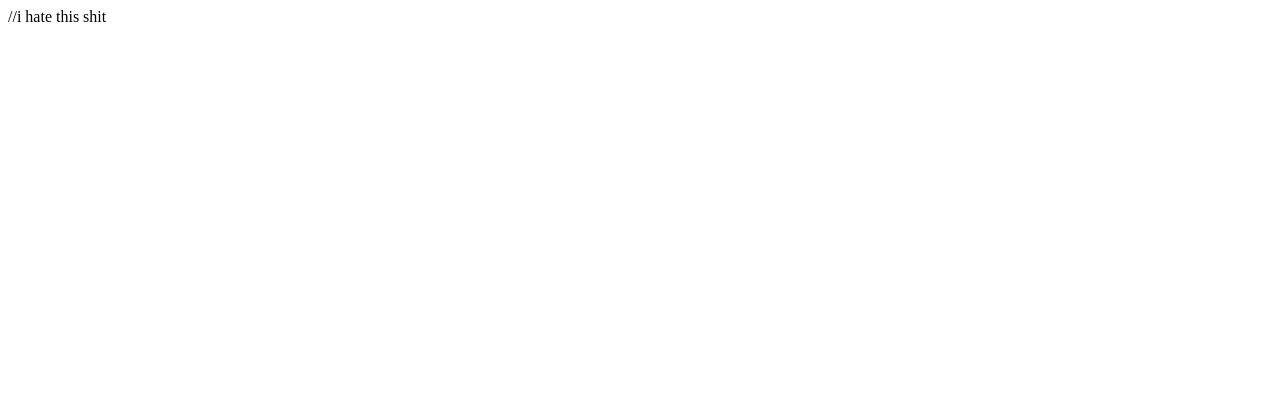
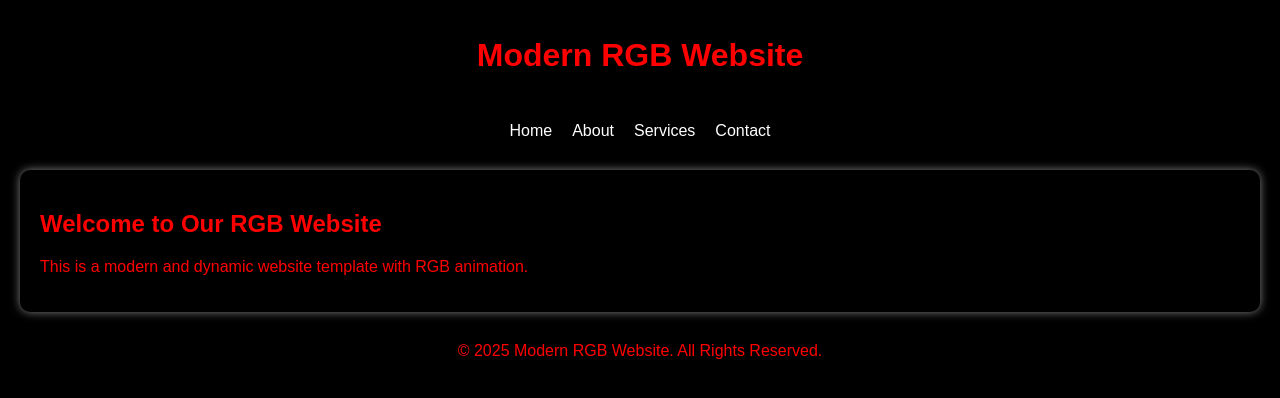
Before and after one commit to galaxy-devv/tweemenu.github.io, a plain HTML site: page index.html in a window 1280 px wide. Drawn offline with Linux system fonts and the light colour scheme.

Commit message:
Update index.html

```diff
--- a/index.html
+++ b/index.html
@@ -1 +1,77 @@
-//i hate this shit
+<!DOCTYPE html>
+<html lang="en">
+<head>
+    <meta charset="UTF-8">
+    <meta name="viewport" content="width=device-width, initial-scale=1.0">
+    <title>Modern RGB Website</title>
+    <style>
+        body {
+            font-family: Arial, sans-serif;
+            margin: 0;
+            padding: 0;
+            background-color: black;
+            color: white;
+        }
+        @keyframes rgbText {
+            0% { color: #ff0000; }
+            33% { color: #00ff00; }
+            66% { color: #0000ff; }
+            100% { color: #ff0000; }
+        }
+        header {
+            background: black;
+            color: white;
+            padding: 1em 0;
+            text-align: center;
+            animation: rgbText 5s infinite alternate;
+        }
+        nav {
+            display: flex;
+            justify-content: center;
+            gap: 20px;
+            padding: 10px;
+            background: black;
+            animation: rgbText 5s infinite alternate;
+        }
+        nav a {
+            color: white;
+            text-decoration: none;
+        }
+        .container {
+            max-width: 1200px;
+            margin: 20px auto;
+            padding: 20px;
+            background: black;
+            box-shadow: 0px 0px 10px rgba(255,255,255,0.5);
+            border-radius: 10px;
+            animation: rgbText 5s infinite alternate;
+        }
+        footer {
+            text-align: center;
+            padding: 10px;
+            background: black;
+            color: white;
+            margin-top: 20px;
+            animation: rgbText 5s infinite alternate;
+        }
+    </style>
+</head>
+<body>
+    <header>
+        <h1>Modern RGB Website</h1>
+    </header>
+    <nav>
+        <a href="#">Home</a>
+        <a href="#">About</a>
+        <a href="#">Services</a>
+        <a href="#">Contact</a>
+    </nav>
+    <div class="container">
+        <h2>Welcome to Our RGB Website</h2>
+        <p>This is a modern and dynamic website template with RGB animation.</p>
+    </div>
+    <footer>
+        &copy; 2025 Modern RGB Website. All Rights Reserved.
+    </footer>
+</body>
+</html>
```
